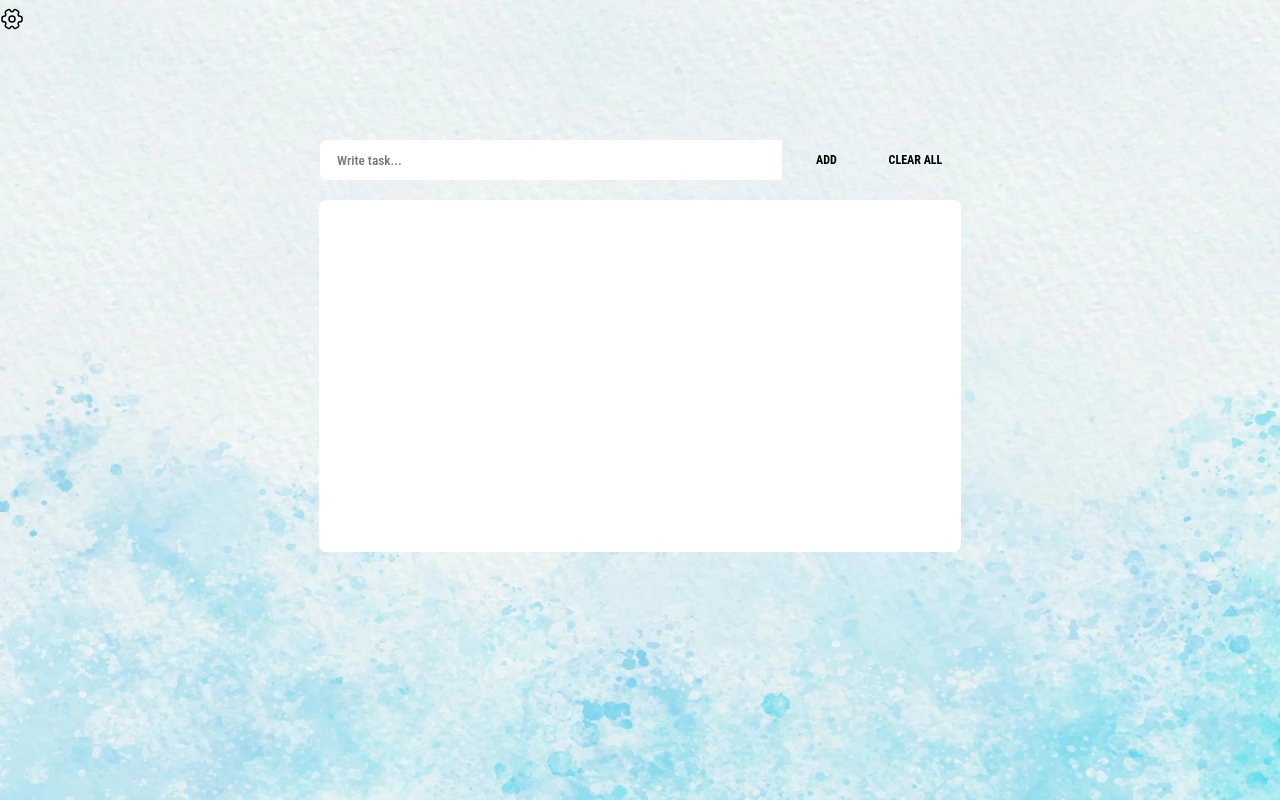
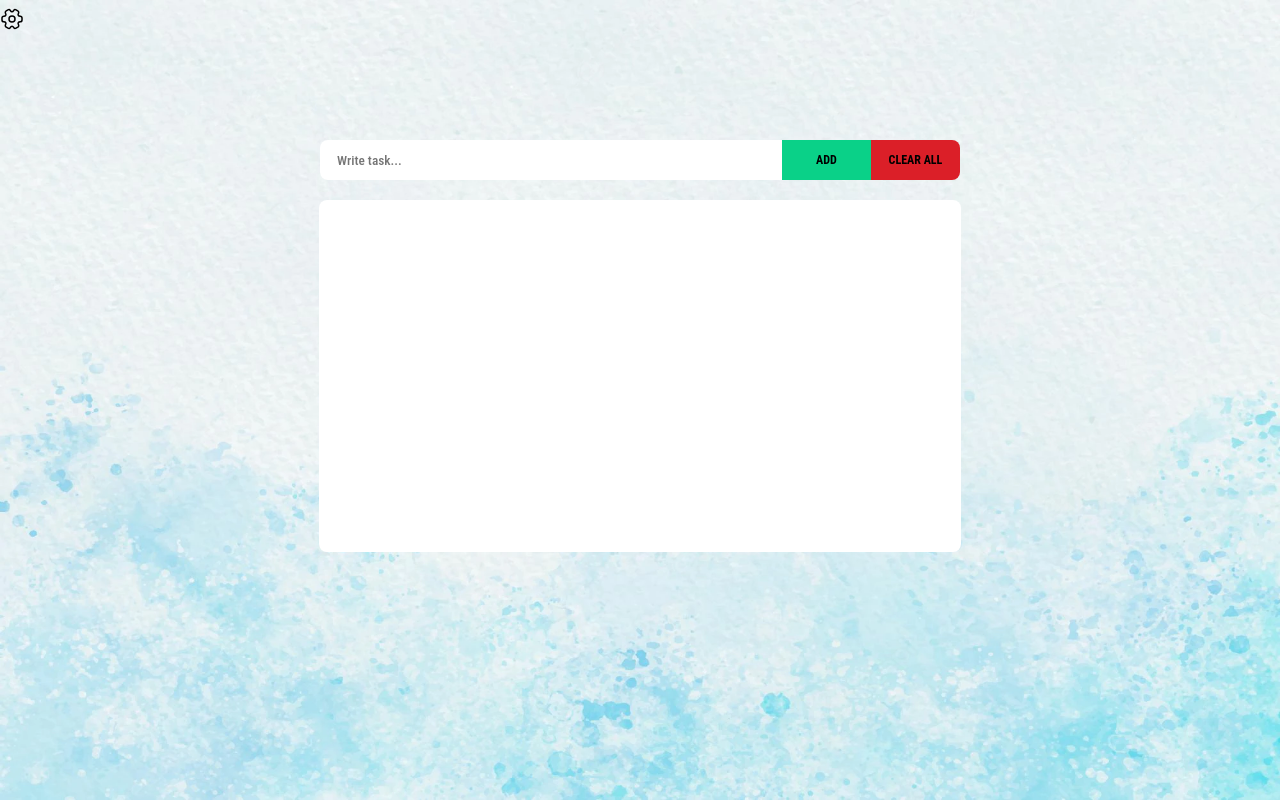
Before and after one commit to MRezaHeydar1376/todo, a React (Create React App) app: page / in a window 1280 px wide. Built offline with nearby package versions, Linux system fonts and the light colour scheme.

Commit message:
Fix prop Button

```diff
--- a/src/components/card.tsx
+++ b/src/components/card.tsx
@@ -60,7 +60,7 @@ function Card({ id, text, removeTask, editTask }: Props) {
                             height="40px"
                             border="none"
                             borderRadius="0 8px 8px 0"
-                            backgrondColor={theme.green}
+                            backgroundColor={theme.green}
                             onClick={submit}
                         >
                             <H5 cursor="pointer" fontSize="12px" fontWeight="700">
--- a/src/pages/index.tsx
+++ b/src/pages/index.tsx
@@ -55,7 +55,7 @@ function Home() {
                     width="120px"
                     height="40px"
                     border="none"
-                    backgrondColor={theme.green}
+                    backgroundColor={theme.green}
                     onClick={submit}
                 >
                     <H5 cursor="pointer" fontSize="12px" fontWeight="700">
@@ -67,7 +67,7 @@ function Home() {
                     height="40px"
                     border="none"
                     borderRadius="0 8px 8px 0"
-                    backgrondColor={theme.red}
+                    backgroundColor={theme.red}
                     onClick={clearAll}
                 >
                     <H5 cursor="pointer" fontSize="12px" fontWeight="700">
```
